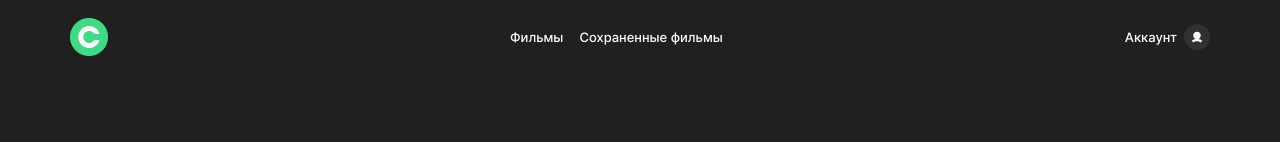
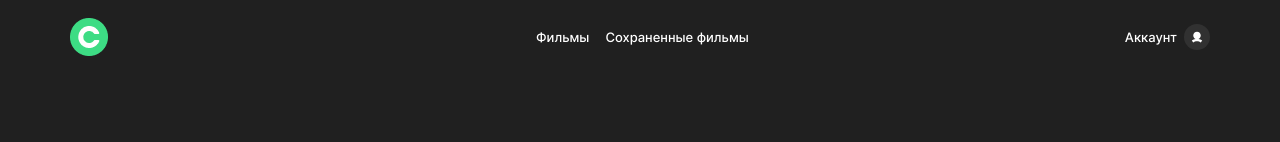
Before and after one commit to ValentinaNovoseletskaya/movies-explorer-frontend, a React (Create React App) app: page /movies in a window 1280 px wide. Shown: the top 142 px of the page. Built offline with nearby package versions, Linux system fonts and the light colour scheme.

Commit message:
add padding

```diff
--- a/src/components/Navigation/Navigation.css
+++ b/src/components/Navigation/Navigation.css
@@ -45,6 +45,7 @@
     font-size: 13px;
     line-height: 18px;
     gap: 16px;
+    padding-left: 52px;
 }
 
 @media (max-width: 1000px) {
```
